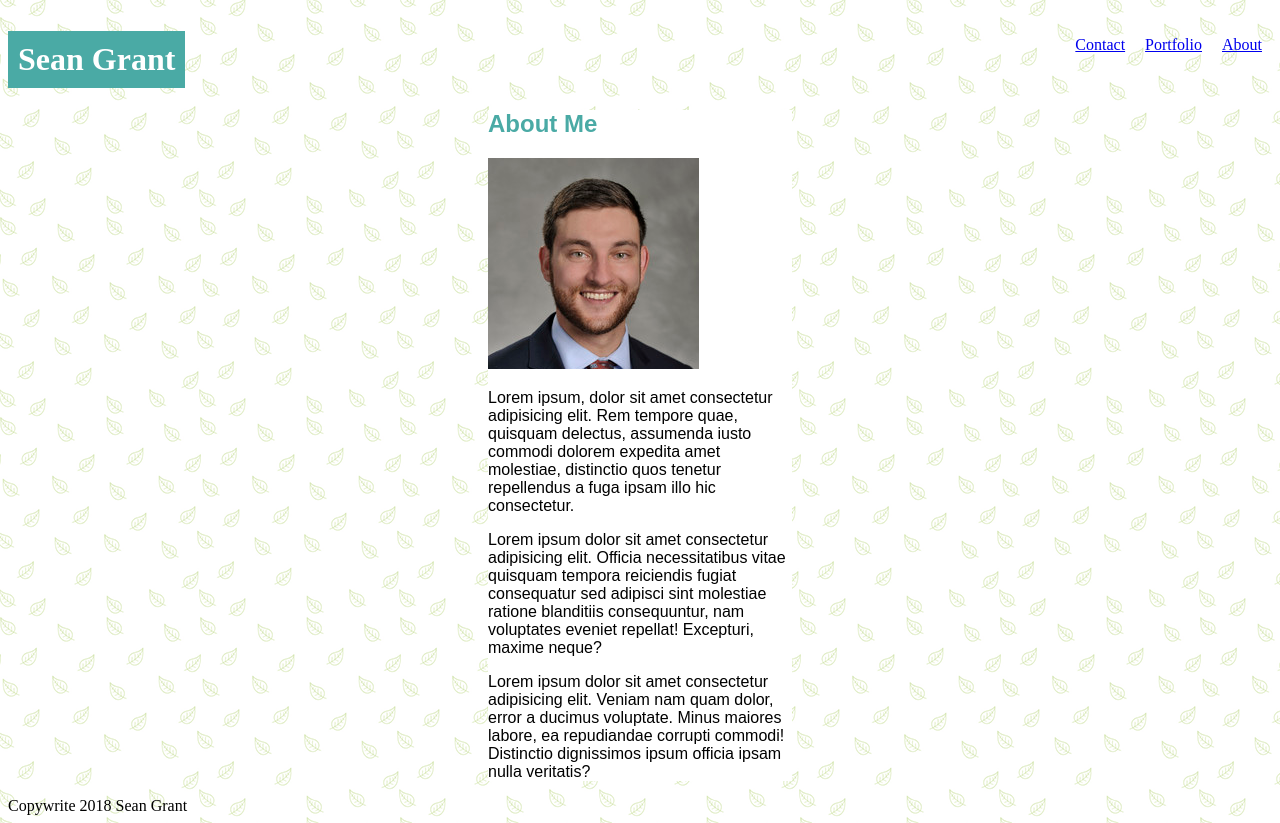
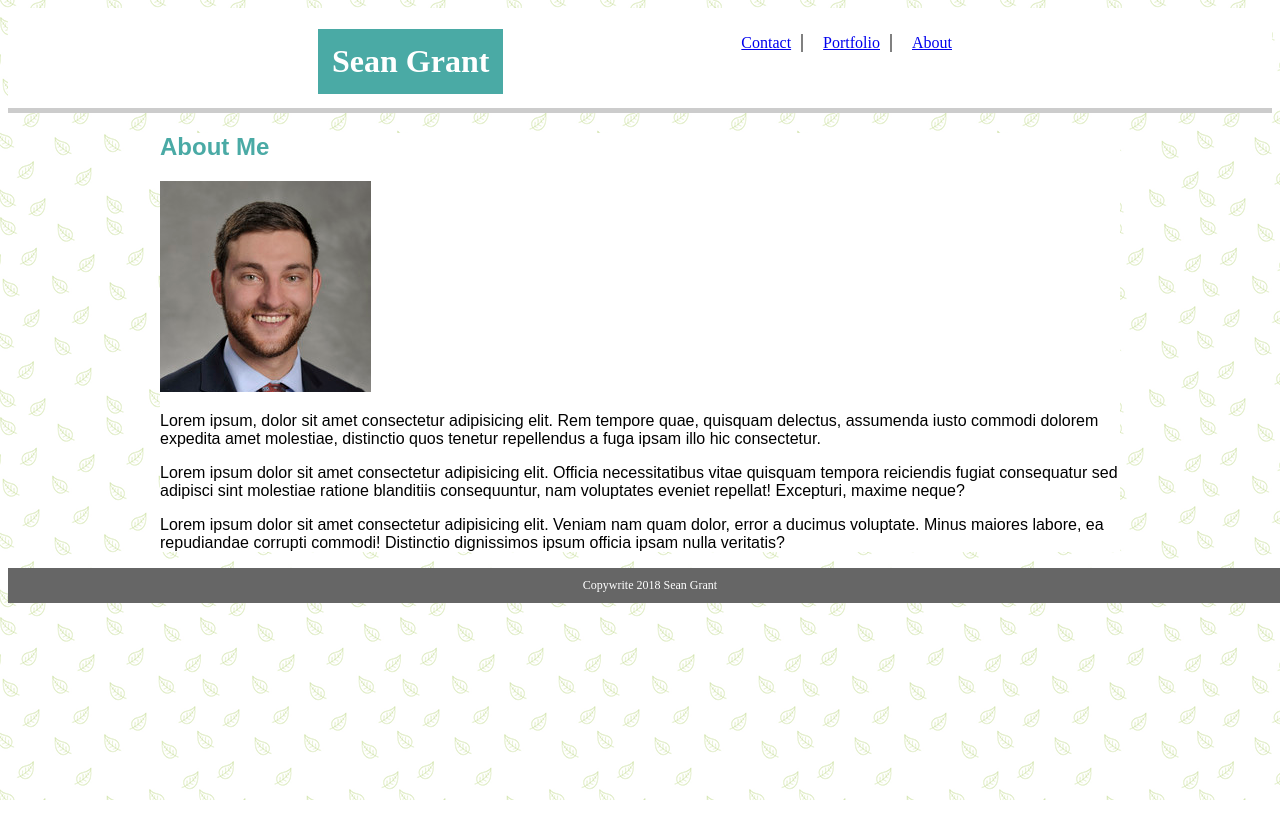
Before and after one commit to seangrant118/Basic-Portfolio, a plain HTML site: page index.html in a window 1280 px wide. After the commit the page ends 800 px from the top, so only its background shows below. Drawn offline with Linux system fonts and the light colour scheme.

Commit message:
getting there

```diff
--- a/assets/css/style.css
+++ b/assets/css/style.css
@@ -8,8 +8,8 @@ body {
   border-width: 4px;
   font-family: Arial, Helvetica, sans-serif;
   clear: both;
-  margin-right: 480px;
-  margin-left: 480px;
+  width: 960px;
+  margin: 0 auto;
 }
 
 h2 {
@@ -27,31 +27,55 @@ h2 {
 .portfolio {
   float: right;
   margin: 10px;
+  border-right: 2px solid grey;
+  padding-right: 10px;
 }
 
 .contact {
   float: right;
   margin: 10px;
+  border-right: 2px solid grey;
+  padding-right: 10px;
 }
 
 h1 {
   background-color: #4aaaa5;
   float: left;
-  padding: 10px;
+  padding: 14px;
   color: white;
+  margin-left: 310px;
 }
 
 ul {
   float: right;
   list-style: none;
   font-size: 16px;
+  margin-right: 310px;
 }
 
-.header {
-  margin-bottom: 10px;
+header {
+  width: 100%;
   background-color: #ffffff;
+  margin: 0;
+  height: 100px;
+  border-bottom: 5px solid #cccccc;
+
 }
 
 .headshot {
   float: left
 }
+
+.bio {
+  clear: both;
+}
+
+footer {
+  background-color: #666666;
+  width: 100%;
+  text-align: center;
+  color: white;
+  font-size: 12px;
+  vertical-align: bottom;
+  padding: 10px;
+}
--- a/index.html
+++ b/index.html
@@ -26,16 +26,15 @@
 
     <img id="headshot" src="assets/images/Headshot.png" alt="Headshot">
 
-    <div class="bio">
-      <p>Lorem ipsum, dolor sit amet consectetur adipisicing elit. Rem tempore quae, quisquam delectus, assumenda iusto
+    <p class="bio">Lorem ipsum, dolor sit amet consectetur adipisicing elit. Rem tempore quae, quisquam delectus, assumenda iusto
       commodi dolorem expedita amet molestiae, distinctio quos tenetur repellendus a fuga ipsam illo hic consectetur.</p>
 
-      <p>Lorem ipsum dolor sit amet consectetur adipisicing elit. Officia necessitatibus vitae quisquam tempora
+    <p class="bio">Lorem ipsum dolor sit amet consectetur adipisicing elit. Officia necessitatibus vitae quisquam tempora
       reiciendis fugiat consequatur sed adipisci sint molestiae ratione blanditiis consequuntur, nam voluptates
       eveniet
       repellat! Excepturi, maxime neque?</p>
 
-      <p>Lorem ipsum dolor sit amet consectetur adipisicing elit. Veniam nam quam dolor, error a ducimus voluptate.
+    <p class="bio">Lorem ipsum dolor sit amet consectetur adipisicing elit. Veniam nam quam dolor, error a ducimus voluptate.
       Minus
       maiores labore, ea repudiandae corrupti commodi! Distinctio dignissimos ipsum officia ipsam nulla veritatis?</p>
   </div>
```
Lines whose indentation alone changed are shown as unchanged.
